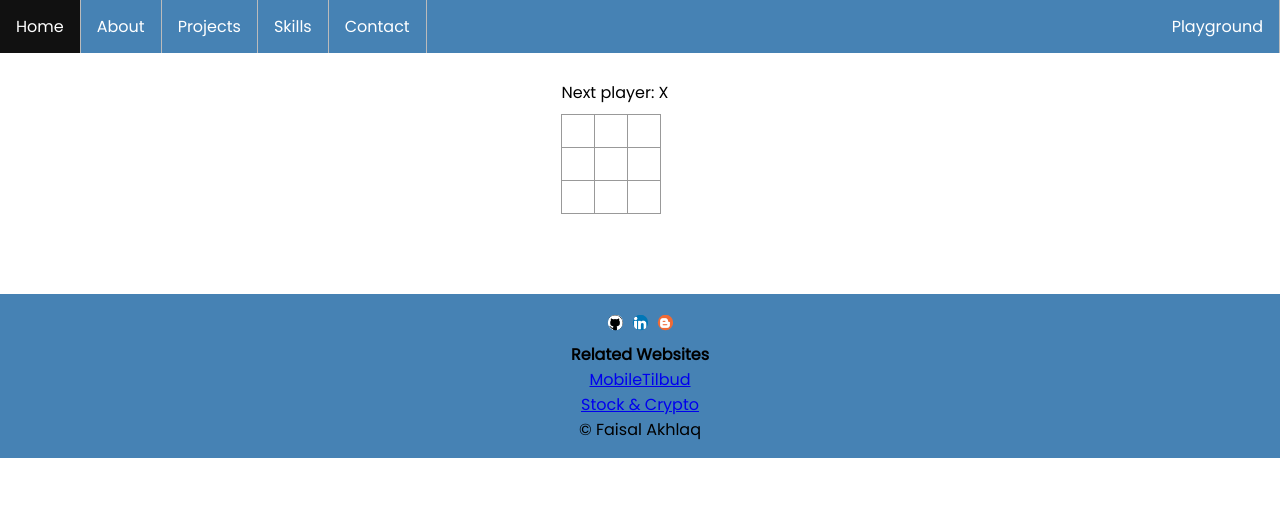
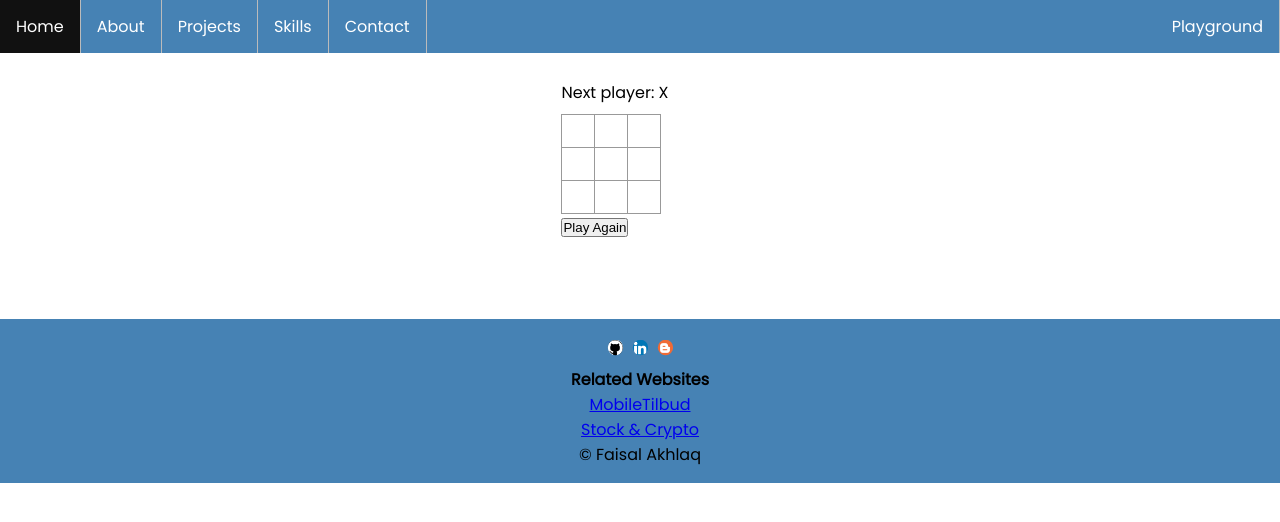
Before and after one commit to faisalakhlaq/react-basics, a React (Create React App) app: page /tic-tac-toe in a window 1280 px wide. Shown: the top 522 px of the page. Built offline with nearby package versions, Linux system fonts and the light colour scheme.

Commit message:
restart button added

```diff
--- a/package.json
+++ b/package.json
@@ -2,6 +2,7 @@
   "name": "react-task-tracker",
   "version": "0.1.0",
   "private": true,
+  "homepage": "https://www.faisalakhlaq.com/",
   "dependencies": {
     "@testing-library/jest-dom": "^5.11.9",
     "@testing-library/react": "^11.2.5",
--- a/src/components/tic-tac-toe/Board.js
+++ b/src/components/tic-tac-toe/Board.js
@@ -36,6 +36,10 @@ const Board = () => {
         onClick={() => writePlayerInput(i)}
         />;
     }
+    const restartGame = () => {
+        let sq = [9].fill(null)
+        setSquares(sq)
+    }
     const winner = calculateWinner()
     let status;
     if (winner) {
@@ -61,6 +65,7 @@ const Board = () => {
                 {renderSquare(7)}
                 {renderSquare(8)}
             </div>
+            <button onClick={() => restartGame()}>Play Again</button>
         </div>
     );
 }
```
